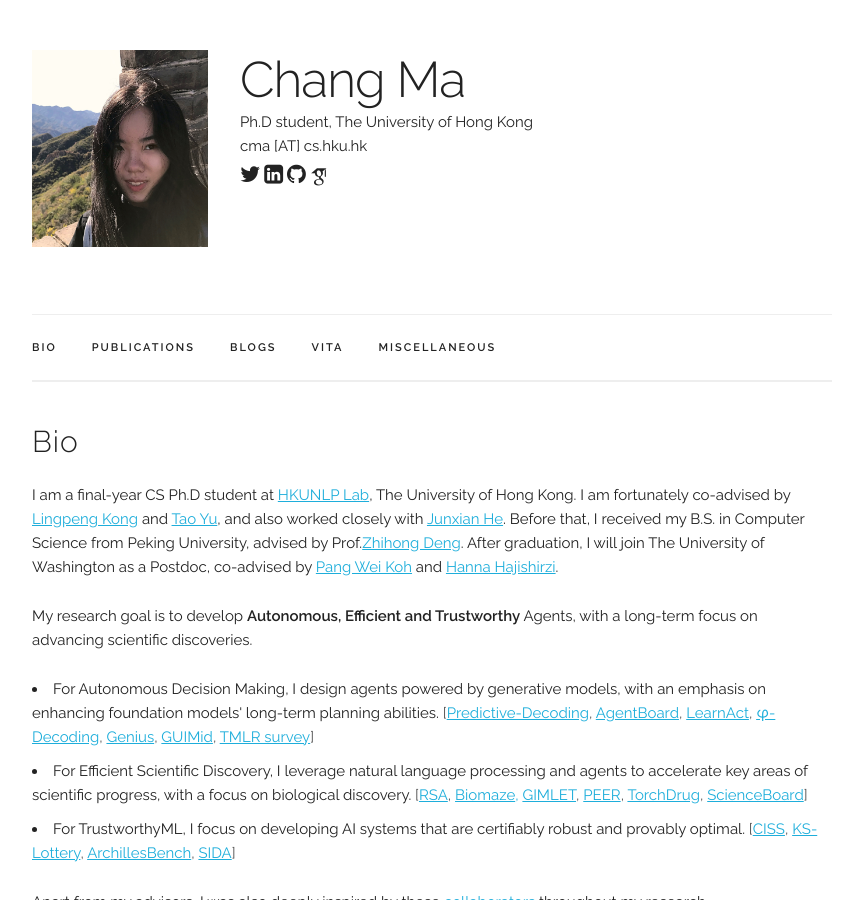
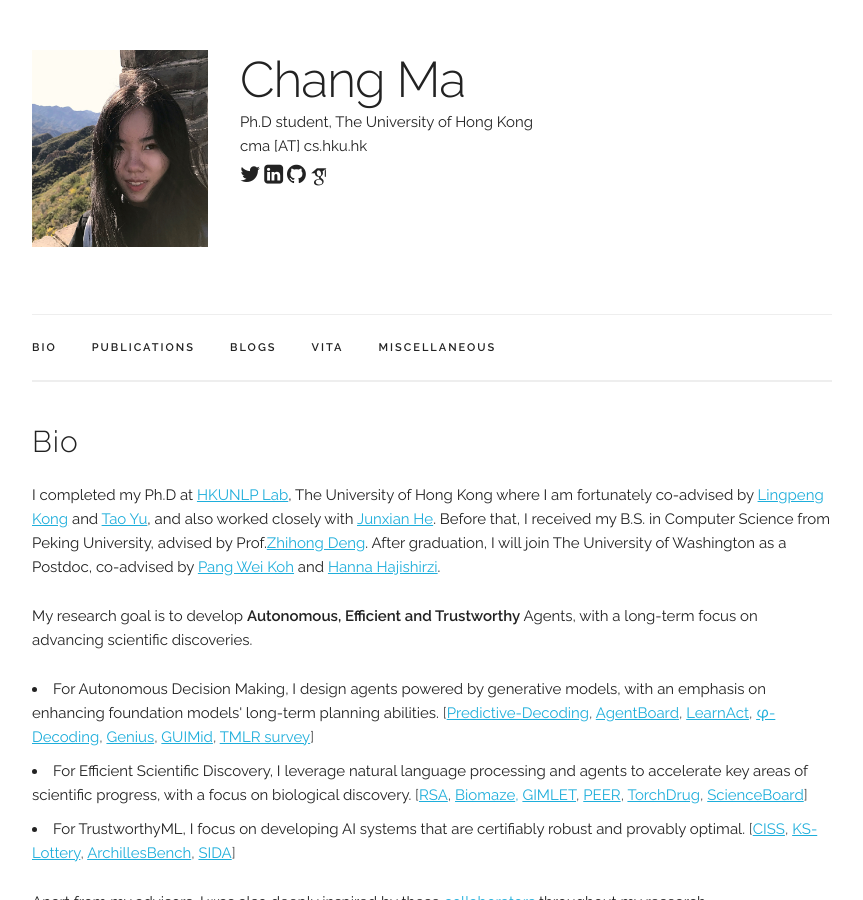
Before and after one commit to chang-github-00/-changma, a Jekyll site: the page built from index.html, in a window 1280 px wide and 900 px high. Shown: the whole window, without its empty margins (208-1071 px from the left). Built offline with Jekyll 4.4.1, drawn with Linux system fonts in a browser that asks for light colours; some web fonts are replaced.

Commit message:
Update bio section in index.html

```diff
--- a/index.html
+++ b/index.html
@@ -36,7 +36,7 @@ title: Home
 <div class="docs-section" id="bio">
   <h4>Bio</h4>
   <p>
-  I am a final-year CS Ph.D student at <a href="https://hkunlp.github.io/" target="_blank" rel="noopener noreferrer">HKUNLP Lab</a>, The University of Hong Kong. I am fortunately co-advised by <a href="https://ikekonglp.github.io" target="_blank" rel="noopener noreferrer">Lingpeng Kong</a> and <a href="https://taoyds.github.io" target="_blank" rel="noopener noreferrer">Tao Yu</a>, and also worked closely with <a href="https://jxhe.github.io" target="_blank" rel="noopener noreferrer">Junxian He</a>.   Before that,  I received my B.S. in Computer Science from Peking University, advised by Prof.<a href="https://www.cis.pku.edu.cn/jzyg/szdw/dzh.htm" target="_blank" rel="noopener noreferrer">Zhihong Deng</a>. After graduation, I will join The University of Washington as a Postdoc, co-advised by <a href="https://koh.pw/" target="_blank" rel="noopener noreferrer">Pang Wei Koh</a> and <a href="https://homes.cs.washington.edu/~hannaneh/" target="_blank" rel="noopener noreferrer">Hanna Hajishirzi</a>.
+  I completed my Ph.D at <a href="https://hkunlp.github.io/" target="_blank" rel="noopener noreferrer">HKUNLP Lab</a>, The University of Hong Kong where I am fortunately co-advised by <a href="https://ikekonglp.github.io" target="_blank" rel="noopener noreferrer">Lingpeng Kong</a> and <a href="https://taoyds.github.io" target="_blank" rel="noopener noreferrer">Tao Yu</a>, and also worked closely with <a href="https://jxhe.github.io" target="_blank" rel="noopener noreferrer">Junxian He</a>.   Before that,  I received my B.S. in Computer Science from Peking University, advised by Prof.<a href="https://www.cis.pku.edu.cn/jzyg/szdw/dzh.htm" target="_blank" rel="noopener noreferrer">Zhihong Deng</a>. After graduation, I will join The University of Washington as a Postdoc, co-advised by <a href="https://koh.pw/" target="_blank" rel="noopener noreferrer">Pang Wei Koh</a> and <a href="https://homes.cs.washington.edu/~hannaneh/" target="_blank" rel="noopener noreferrer">Hanna Hajishirzi</a>.
 
   </p>
   <p>
```
